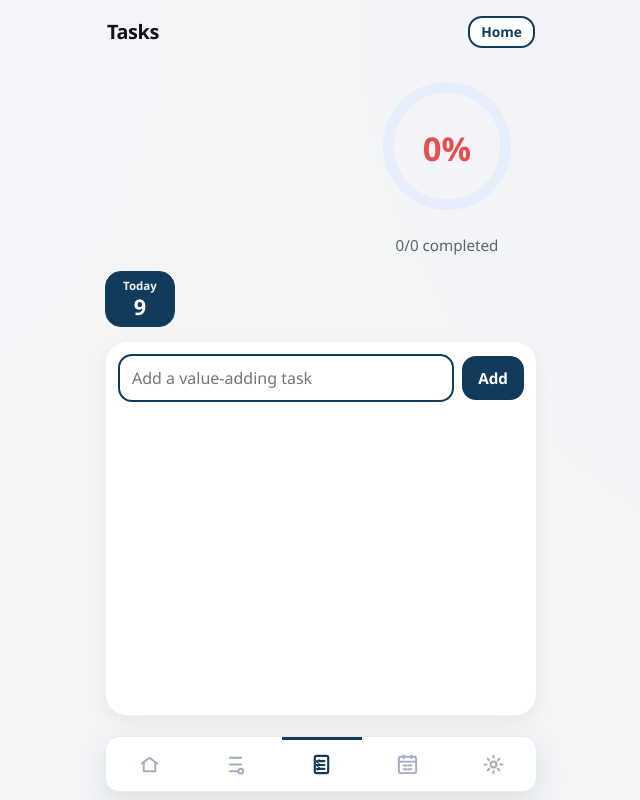
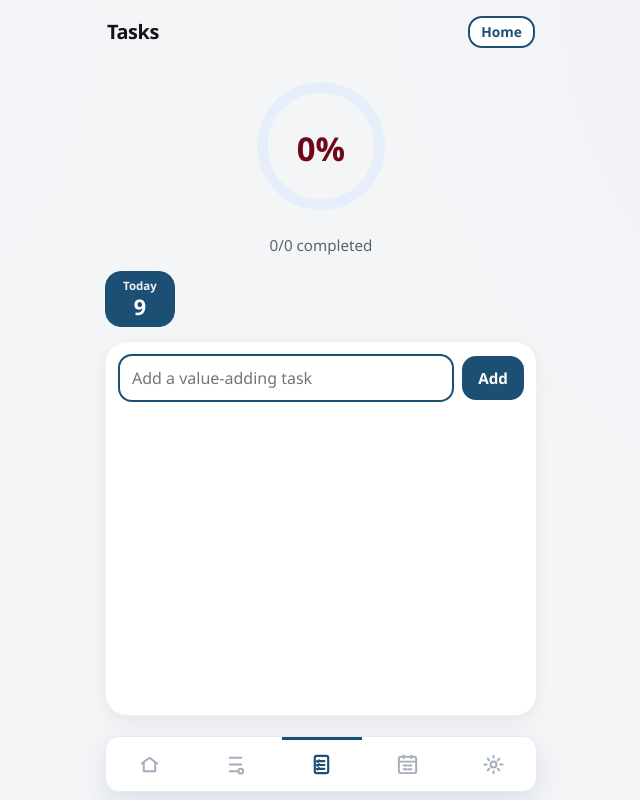
Before and after one commit to youssefsqalli/yougrow-app, a plain HTML site: page tasks.html in a window 1280 px wide. Shown: the whole page, without its empty margins (319-959 px from the left). Drawn offline with Linux system fonts and the light colour scheme.

Commit message:
Lighten primary blue and center tasks donut

```diff
--- a/app.js
+++ b/app.js
@@ -1671,7 +1671,7 @@
   }
 
   function scoreColor(percent) {
-    if (percent <= 39) return "#e25151";
+    if (percent <= 39) return "#6D071A";
     if (percent <= 74) return "#e3a531";
     return "#5f9b73";
   }
--- a/styles.css
+++ b/styles.css
@@ -3,10 +3,10 @@
   --surface: #ffffff;
   --text: #111317;
   --muted: #5b6370;
-  --line: #123A5A;
+  --line: #1B4F73;
   --line-soft: #d1daea;
-  --blue-fill: #123A5A;
-  --red: #e25151;
+  --blue-fill: #1B4F73;
+  --red: #6D071A;
   --orange: #e3a531;
   --green: #5f9b73;
   --radius: 22px;
@@ -219,7 +219,7 @@ h2 {
 
 .todo-top {
   display: flex;
-  justify-content: flex-end;
+  justify-content: center;
   align-items: flex-start;
   gap: 12px;
 }
```
